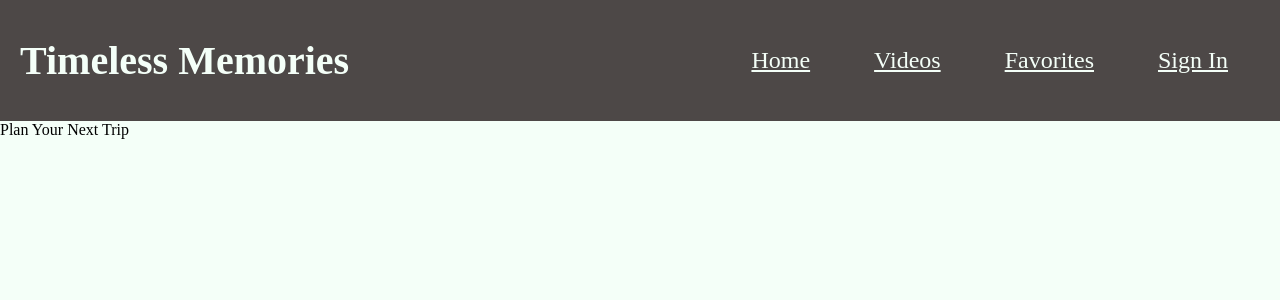
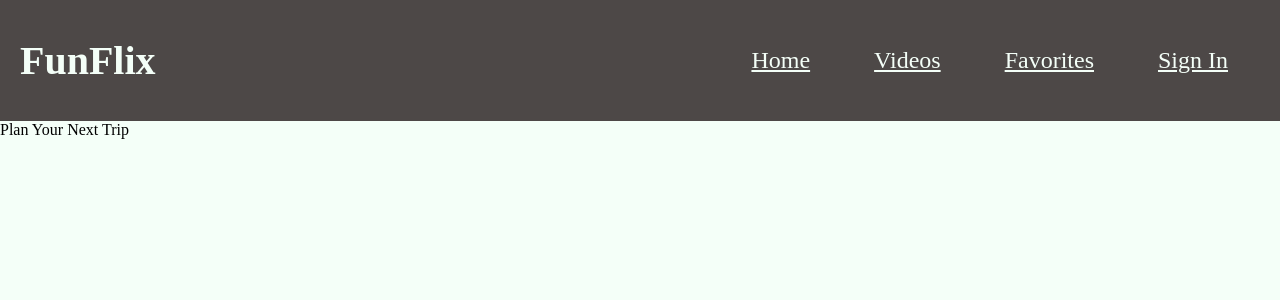
Before and after one commit to RicoMedi/fun-clips, a React (Create React App) app: page / in a window 1280 px wide. Shown: the top 300 px of the page. Built offline with nearby package versions, Linux system fonts and the light colour scheme; a web font is replaced by a local one.

Commit message:
Change to name

```diff
--- a/src/nav/NavBar.js
+++ b/src/nav/NavBar.js
@@ -7,7 +7,7 @@ export const NavBar = () => {
   return (
     <header className="nav-container">
        <div className="nav">
-      <h1 className="nav-title">Timeless Memories</h1>
+      <h1 className="nav-title">FunFlix</h1>
 
       <div className="regular-nav">
         <Link to="/" className="nav-link">
```
